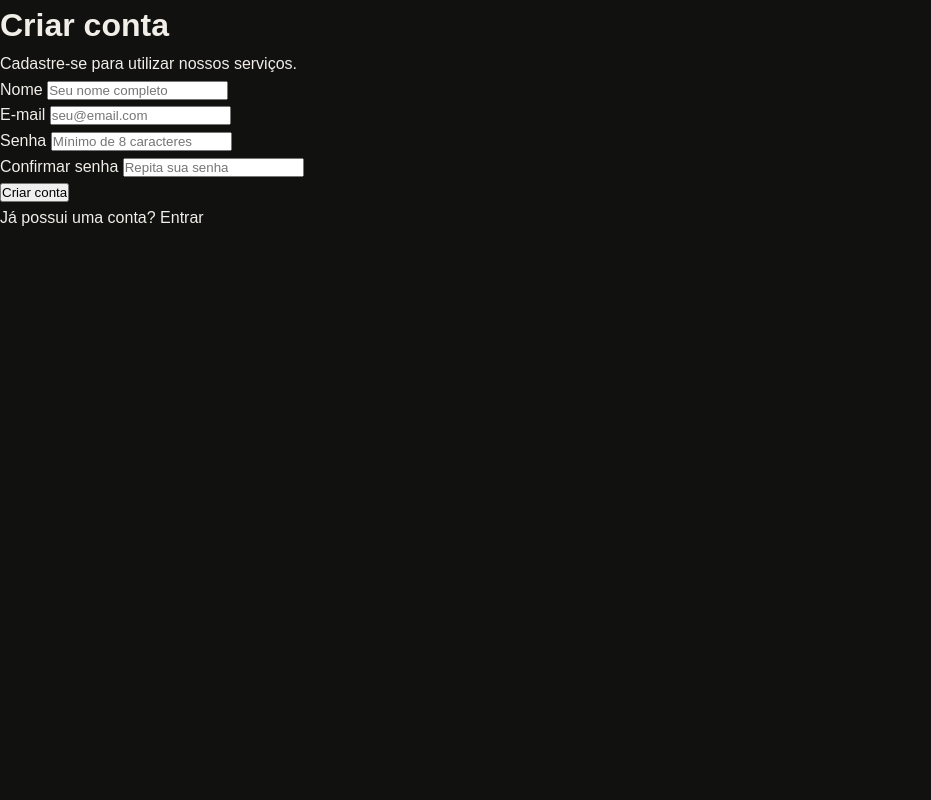
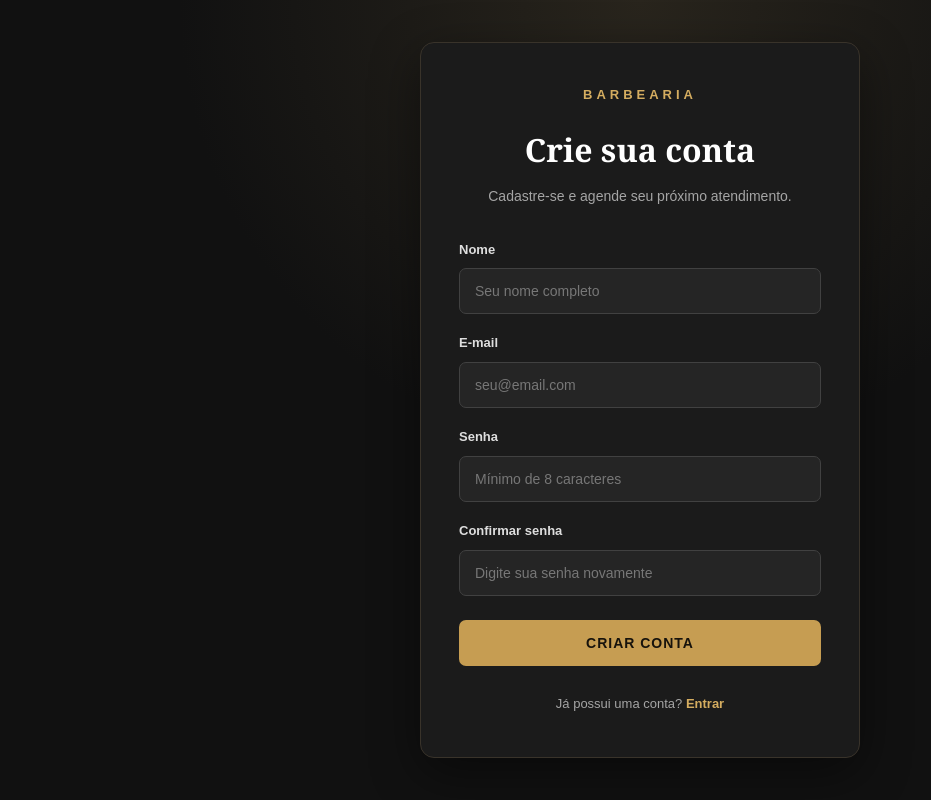
Before and after one commit to OiakBez/Barbearia-Site, a Flask app: page /auth/cadastro in a window 1280 px wide. Shown: the whole page, without its empty margins (0-931 px from the left). Run offline with Flask 3, Linux system fonts and the light colour scheme.

Commit message:
feat: css auth

```diff
--- a/app/static/css/style.css
+++ b/app/static/css/style.css
@@ -966,3 +966,173 @@ a {
     }
 
 }
+
+body:has(.auth-container) {
+    min-height: 100vh;
+    margin: 0;
+    padding: 30px 20px;
+    box-sizing: border-box;
+    display: flex;
+    justify-content: center;
+    align-items: center;
+    background:
+        radial-gradient(circle at top, #29251d 0%, transparent 45%),
+        #111111;
+    color: #f5f5f5;
+    font-family: Arial, Helvetica, sans-serif;
+}
+
+.auth-container {
+    width: 100%;
+    max-width: 440px;
+    padding: 42px 38px;
+    box-sizing: border-box;
+    background: #1b1b1b;
+    border: 1px solid #39332a;
+    border-radius: 14px;
+    box-shadow: 0 15px 50px rgba(0, 0, 0, 0.45);
+}
+
+.auth-header {
+    text-align: center;
+    margin-bottom: 32px;
+}
+
+.auth-logo {
+    color: #d5ad60;
+    font-size: 13px;
+    font-weight: bold;
+    letter-spacing: 4px;
+    text-transform: uppercase;
+    margin-bottom: 18px;
+}
+
+.auth-header h1 {
+    color: #ffffff;
+    font-family: Georgia, serif;
+    font-size: 32px;
+    margin: 0 0 10px;
+}
+
+.auth-header p {
+    color: #a5a5a5;
+    font-size: 14px;
+    margin: 0;
+    line-height: 1.6;
+}
+
+.auth-form {
+    display: flex;
+    flex-direction: column;
+    gap: 19px;
+}
+
+.auth-field {
+    display: flex;
+    flex-direction: column;
+    gap: 8px;
+}
+
+.auth-field label {
+    color: #dedede;
+    font-size: 13px;
+    font-weight: bold;
+}
+
+.auth-field input {
+    width: 100%;
+    box-sizing: border-box;
+    padding: 14px 15px;
+    background: #252525;
+    border: 1px solid #414141;
+    border-radius: 7px;
+    outline: none;
+    color: #ffffff;
+    font-size: 14px;
+    transition: border-color 0.2s, box-shadow 0.2s;
+}
+
+.auth-field input::placeholder {
+    color: #777777;
+}
+
+.auth-field input:focus {
+    border-color: #d5ad60;
+    box-shadow: 0 0 0 3px rgba(213, 173, 96, 0.12);
+}
+
+.auth-field small {
+    color: #ff7777;
+    font-size: 12px;
+}
+
+.auth-submit {
+    width: 100%;
+    padding: 15px;
+    margin-top: 5px;
+    background: #c69d52;
+    color: #17130c;
+    border: none;
+    border-radius: 7px;
+    font-size: 14px;
+    font-weight: bold;
+    letter-spacing: 1px;
+    text-transform: uppercase;
+    cursor: pointer;
+    transition: background 0.2s, transform 0.2s;
+}
+
+.auth-submit:hover {
+    background: #e0ba72;
+    transform: translateY(-2px);
+}
+
+.auth-footer {
+    text-align: center;
+    margin-top: 28px;
+    color: #a5a5a5;
+    font-size: 13px;
+}
+
+.auth-footer a {
+    color: #d5ad60;
+    text-decoration: none;
+    font-weight: bold;
+}
+
+.auth-footer a:hover {
+    text-decoration: underline;
+}
+
+.auth-message {
+    padding: 12px 14px;
+    margin-bottom: 18px;
+    border-radius: 6px;
+    font-size: 13px;
+}
+
+.auth-message.success {
+    background: #183522;
+    color: #8ee0a7;
+    border: 1px solid #285d39;
+}
+
+.auth-message.error {
+    background: #3a1c1c;
+    color: #ffaaaa;
+    border: 1px solid #713333;
+}
+
+@media (max-width: 480px) {
+    body:has(.auth-container) {
+        padding: 15px;
+    }
+
+    .auth-container {
+        padding: 32px 23px;
+    }
+
+    .auth-header h1 {
+        font-size: 27px;
+    }
+}
--- a/app/templates/auth/register.html
+++ b/app/templates/auth/register.html
@@ -9,20 +9,24 @@
 </head>
 <body>
 
-    <main>
-        <h1>Criar conta</h1>
-        <p>Cadastre-se para utilizar nossos serviços.</p>
+    <main class="auth-container">
+
+        <header class="auth-header">
+            <div class="auth-logo">BARBEARIA</div>
+            <h1>Crie sua conta</h1>
+            <p>Cadastre-se e agende seu próximo atendimento.</p>
+        </header>
 
         {% with messages = get_flashed_messages(with_categories=true) %}
             {% for category, message in messages %}
-                <p class="message {{ category }}">{{ message }}</p>
+                <div class="auth-message {{ category }}">{{ message }}</div>
             {% endfor %}
         {% endwith %}
 
-        <form method="POST">
+        <form method="POST" class="auth-form">
             {{ form.hidden_tag() }}
 
-            <div>
+            <div class="auth-field">
                 {{ form.name.label }}
                 {{ form.name(placeholder="Seu nome completo") }}
                 {% for error in form.name.errors %}
@@ -30,7 +34,7 @@
                 {% endfor %}
             </div>
 
-            <div>
+            <div class="auth-field">
                 {{ form.email.label }}
                 {{ form.email(placeholder="seu@email.com") }}
                 {% for error in form.email.errors %}
@@ -38,7 +42,7 @@
                 {% endfor %}
             </div>
 
-            <div>
+            <div class="auth-field">
                 {{ form.password.label }}
                 {{ form.password(placeholder="Mínimo de 8 caracteres") }}
                 {% for error in form.password.errors %}
@@ -46,20 +50,22 @@
                 {% endfor %}
             </div>
 
-            <div>
+            <div class="auth-field">
                 {{ form.confirm_password.label }}
-                {{ form.confirm_password(placeholder="Repita sua senha") }}
+                {{ form.confirm_password(placeholder="Digite sua senha novamente") }}
                 {% for error in form.confirm_password.errors %}
                     <small>{{ error }}</small>
                 {% endfor %}
             </div>
 
-            {{ form.submit() }}
+            {{ form.submit(class="auth-submit") }}
         </form>
 
-        <p>Já possui uma conta?
+        <footer class="auth-footer">
+            Já possui uma conta?
             <a href="{{ url_for('auth.login') }}">Entrar</a>
-        </p>
+        </footer>
+
     </main>
 
 </body>
```
Also changed, not shown: app/templates/auth/login.html (+16 -11 lines).
